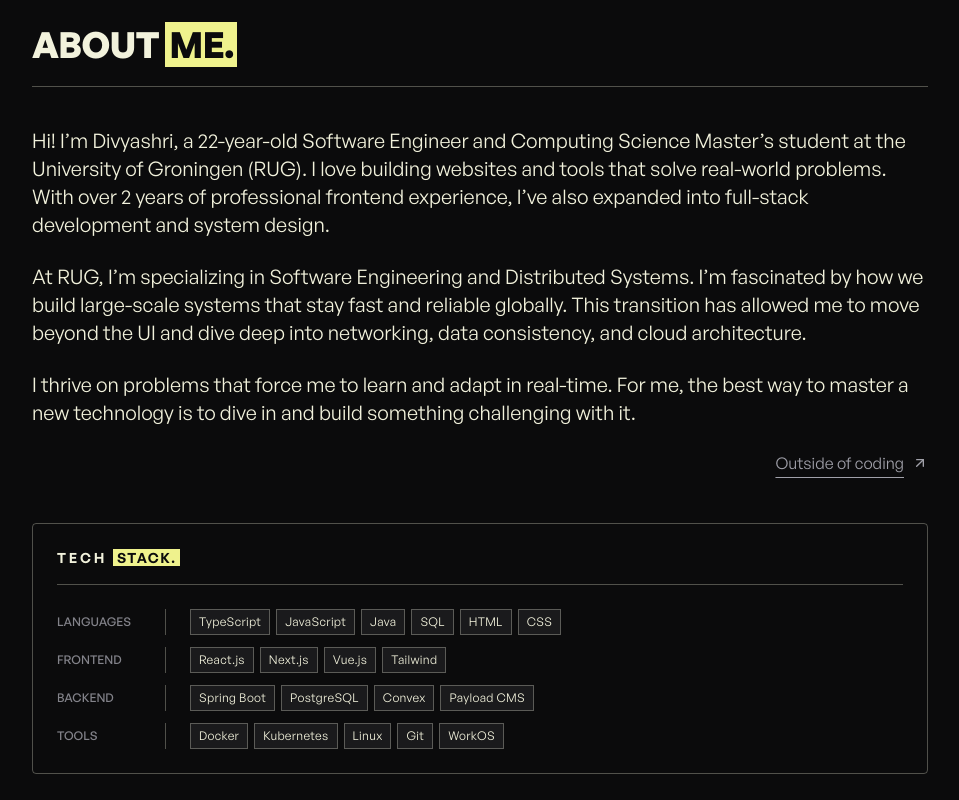
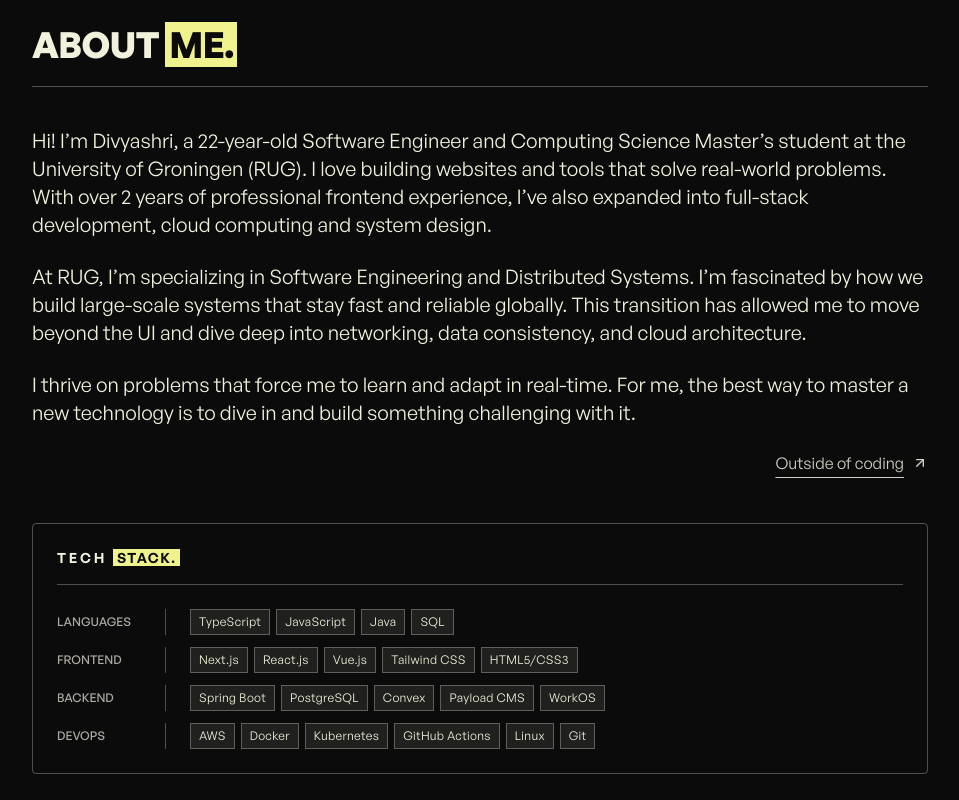
Before and after one commit to DivyashriRavichandran/portfolio, a Next.js app: page /v2 in a window 1280 px wide. Shown: the part 500-1300 px from the top of the page, without its empty margins (160-1119 px from the left). Built offline with nearby package versions, Linux system fonts and the light colour scheme; no server answers.

Commit message:
fix clerk convex config, tech stack ui

```diff
--- a/app/globals.css
+++ b/app/globals.css
@@ -96,37 +96,31 @@
   }
 
   .dark {
-    /* Deep "Noir" background */
     --background: #0b0b0c;
     --foreground: #f2f2dc;
 
-    /* Darker muted tones for depth */
-    --muted: #18181b;
-    --muted-foreground: #a1a1aa;
+    --muted: rgb(50, 50, 46);
+    --muted-foreground: #d4d2c7;
 
-    /* Neon Primary - Glow effect */
     --primary: #eff28d;
     --primary-foreground: #0b0b0c;
     --primary-light: oklch(95% 0.1 140);
     --primary-dark: oklch(40% 0.1 140);
 
-    /* Neon Secondary - Sunset Orange */
     --secondary: #ffa447;
     --secondary-foreground: #0b0b0c;
     --secondary-light: #ffbd7a;
     --secondary-dark: #8a4d12;
 
-    /* Neon Tertiary - Cyber Purple */
     --tertiary: #a977ff;
 
-    /* UI Components */
     --card: #18181b;
     --card-foreground: #f2f2dc;
 
     --popover: #0b0b0c;
     --popover-foreground: #f2f2dc;
 
-    --accent: #1e1e21; /* Darker accent for buttons/hover states */
+    --accent: #1e1e21;
     --accent-foreground: #eff28d;
 
     --destructive: oklch(55% 0.22 25.7);
--- a/app/v2/_components/About.tsx
+++ b/app/v2/_components/About.tsx
@@ -23,7 +23,8 @@ const About = () => {
             Science Master’s student at the University of Groningen (RUG). I
             love building websites and tools that solve real-world problems.
             With over 2 years of professional frontend experience, I’ve also
-            expanded into full-stack development and system design.
+            expanded into full-stack development, cloud computing and system
+            design.
           </p>
           <p>
             At RUG, I’m specializing in Software Engineering and Distributed
@@ -64,10 +65,10 @@ export default About;
 
 const TechStackSection = () => {
   const tech_stack = {
-    languages: ["TypeScript", "JavaScript", "Java", "SQL", "HTML", "CSS"],
-    frontend: ["React.js", "Next.js", "Vue.js", "Tailwind"],
-    backend: ["Spring Boot", "PostgreSQL", "Convex", "Payload CMS"],
-    tools: ["Docker", "Kubernetes", "Linux", "Git", "WorkOS"],
+    languages: ["TypeScript", "JavaScript", "Java", "SQL"],
+    frontend: ["Next.js", "React.js", "Vue.js", "Tailwind CSS", "HTML5/CSS3"],
+    backend: ["Spring Boot", "PostgreSQL", "Convex", "Payload CMS", "WorkOS"],
+    devops: ["AWS", "Docker", "Kubernetes", "GitHub Actions", "Linux", "Git"],
   };
 
   return (
@@ -80,12 +81,10 @@ const TechStackSection = () => {
             key={category}
             className="flex items-start md:items-center gap-3 group"
           >
-            {/* Category: Fixed width for alignment */}
             <span className="w-16 md:w-24 shrink-0 text-[10px] md:text-xs py-1 font-medium uppercase text-muted-foreground/80 group-hover:text-primary transition-colors">
               {category}
             </span>
 
-            {/* Dots/Separator: Purely visual flair */}
             <div className="flex flex-wrap gap-1.5 border-l pl-3 md:pl-6">
               {items.map((tech) => (
                 <Badge key={tech} size={"sm"}>
--- a/app/v2/_components/Career.tsx
+++ b/app/v2/_components/Career.tsx
@@ -156,7 +156,10 @@ const CareerItem = ({ item, locale, logoUrl }: CareerItemProps) => {
 
         {/* TAGS */}
         {item.tags!.length > 0 && (
-          <div className="mt-3 flex flex-wrap gap-2">
+          <div className="mt-3 md:mt-5 flex flex-wrap gap-2 items-center">
+            <p className="text-muted-foreground font-semibold uppercase tracking-widest text-xs">
+              {item.type == "education" ? "Modules" : "Tech Stack"}:
+            </p>
             {item.tags!.map((tag: string) => (
               <span
                 key={tag}
--- a/components/headings/H1.tsx
+++ b/components/headings/H1.tsx
@@ -13,7 +13,7 @@ const H1 = ({
     <div className="flex justify-between items-end mb-6 md:mb-10 border-b pb-2 md:pb-4">
       <h2 className="text-3xl md:text-4xl font-bold tracking-tight uppercase leading-snug">
         {text1}{" "}
-        <span className="text-primary-foreground bg-primary px-1">
+        <span className="text-primary dark:text-primary-foreground bg-foreground dark:bg-primary px-1 ">
           {text2}.
         </span>
       </h2>
--- /dev/null
+++ b/convex/auth.config.ts
@@ -0,0 +1,8 @@
+export default {
+  providers: [
+    {
+      domain: process.env.CLERK_JWT_ISSUER_DOMAIN,
+      applicationID: "convex",
+    },
+  ],
+};
--- a/convex/projects.ts
+++ b/convex/projects.ts
@@ -129,7 +129,7 @@ export const update = mutation({
   args: { id: v.id("projects"), ...projectFields },
   handler: async (ctx, args) => {
     const identity = await ctx.auth.getUserIdentity();
-    // if (!identity) throw new Error("Unauthorized: Access Denied");
+    if (!identity) throw new Error("Unauthorized: Access Denied");
 
     const { id, ...data } = args;
     await ctx.db.patch(id, data);
@@ -153,7 +153,7 @@ export const reorder = mutation({
   },
   handler: async (ctx, { id, newOrder }) => {
     const identity = await ctx.auth.getUserIdentity();
-    // if (!identity) throw new Error("Unauthorized");
+    if (!identity) throw new Error("Unauthorized");
 
     await ctx.db.patch(id, { order: newOrder });
   },
--- a/convex/tsconfig.json
+++ b/convex/tsconfig.json
@@ -11,6 +11,7 @@
     "jsx": "react-jsx",
     "skipLibCheck": true,
     "allowSyntheticDefaultImports": true,
+    "types": ["node"],
 
     /* These compiler options are required by Convex */
     "target": "ESNext",
--- a/package.json
+++ b/package.json
@@ -53,7 +53,7 @@
     "@eslint/eslintrc": "^3",
     "@tailwindcss/postcss": "^4",
     "@types/js-cookie": "^3.0.6",
-    "@types/node": "^20",
+    "@types/node": "^20.19.39",
     "@types/react": "^19",
     "@types/react-dom": "^19",
     "eslint": "^9",
```
